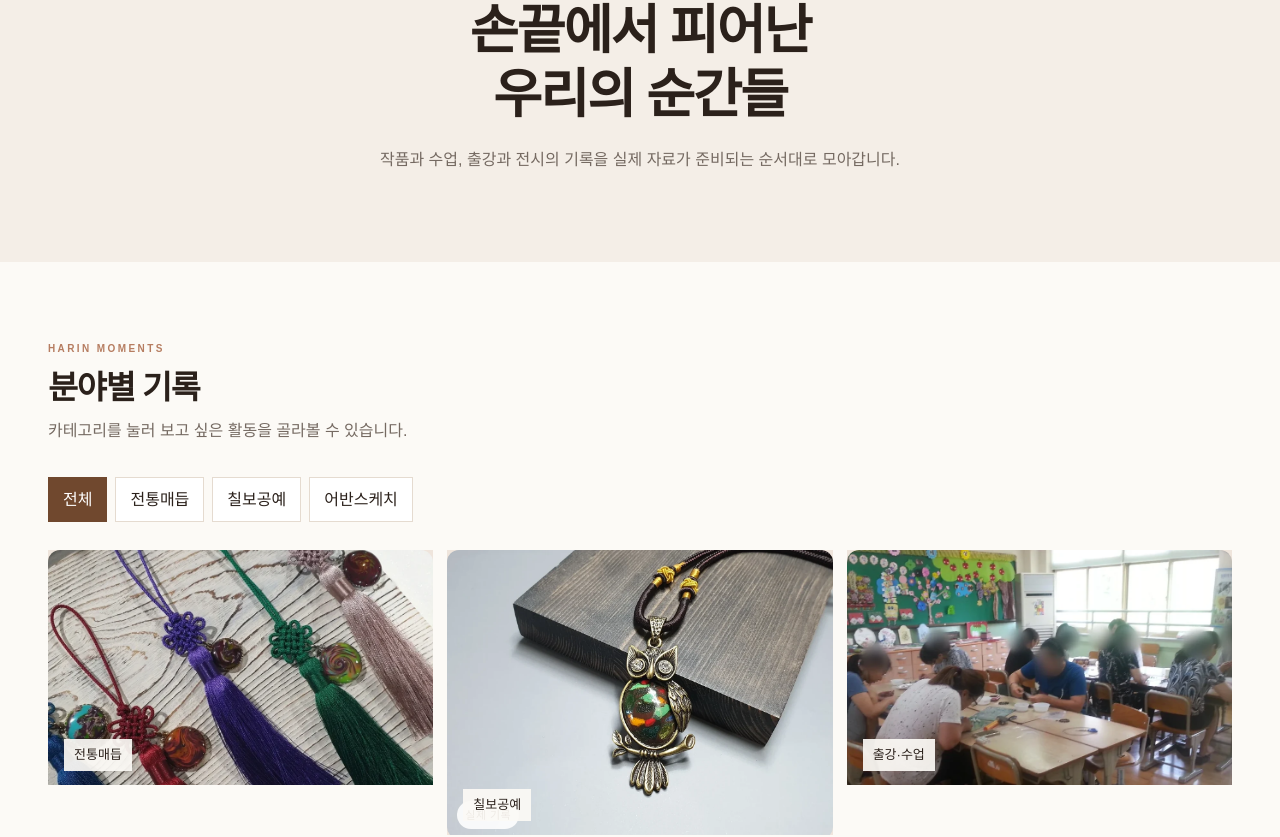
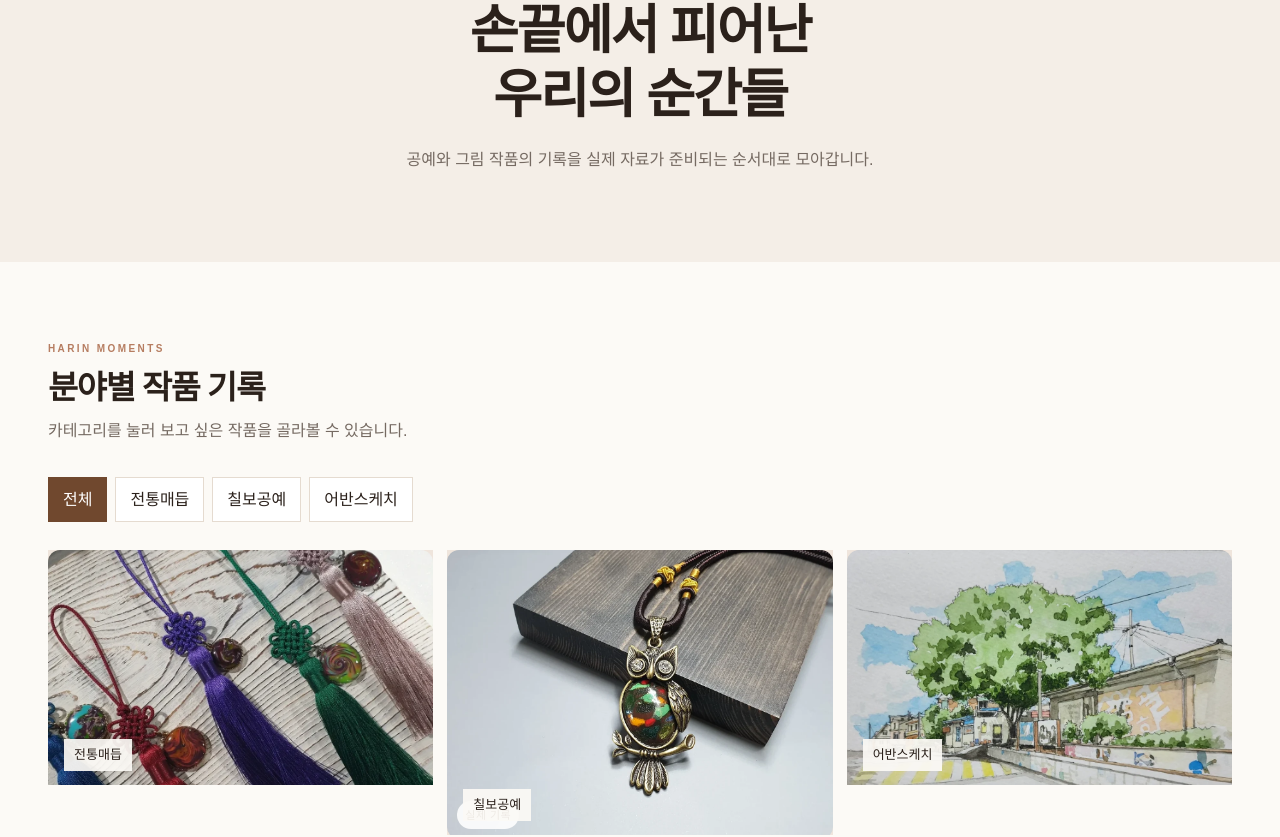
Before and after one commit to harinstudio26/harinart, a Next.js app: page /gallery in a window 1280 px wide. Shown: the part 204-1041 px from the top of the page. Built offline with nearby package versions, Linux system fonts and the light colour scheme.

Commit message:
갤러리에서 수강생 사진 제외

```diff
--- a/app/gallery/page.tsx
+++ b/app/gallery/page.tsx
@@ -4,21 +4,18 @@ import Link from 'next/link';
 import { ArrowRight } from 'lucide-react';
 import { GalleryCollection, type GalleryItem } from './gallery-collection';
 
-export const metadata={title:'갤러리',description:'하린문화예술의 공예 작품, 수업 현장, 출강, 캘리그라피와 어반스케치 활동 기록'};
+export const metadata={title:'갤러리',description:'하린문화예술의 전통매듭, 칠보공예와 어반스케치 작품 기록'};
 export const dynamic='force-static';
 
 const folderConfig=[
   {folder:'knot',category:'전통매듭',label:'전통매듭 작품',alt:'하린문화예술 전통매듭 실제 작품'},
   {folder:'enamel',category:'칠보공예',label:'칠보공예 작품',alt:'하린문화예술 칠보공예 실제 작품'},
-  {folder:'class',category:'출강·수업',label:'출강·수업 현장',alt:'하린문화예술 기관 및 단체 수업 실제 현장'},
   {folder:'urban',category:'어반스케치',label:'어반스케치 작품',alt:'하린문화예술 어반스케치 실제 작품'},
 ] as const;
 
 const legacyItems=[
   {file:'knot-03.webp',category:'전통매듭',label:'전통매듭 작품',alt:'하린문화예술 전통매듭 실제 작품'},
   {file:'enamel-02.webp',category:'칠보공예',label:'칠보공예 작품',alt:'하린문화예술 칠보공예 실제 작품'},
-  {file:'class-01.webp',category:'출강·수업',label:'출강·수업 현장',alt:'하린문화예술 기관 단체 출강 실제 현장'},
-  {file:'class-02.webp',category:'출강·수업',label:'공예 수업 현장',alt:'하린문화예술 공예 수업 실제 현장'},
   {file:'urban-01.webp',category:'어반스케치',label:'어반스케치 작품',alt:'하린문화예술 어반스케치 실제 작품'},
 ] as const;
 
@@ -59,9 +56,9 @@ function getGalleryItems():GalleryItem[]{
 export default function Page(){
   const items=getGalleryItems();
   return <>
-    <section className="page-hero"><p className="eyebrow">GALLERY</p><h1>손끝에서 피어난<br/>우리의 순간들</h1><p className="lead">작품과 수업, 출강과 전시의 기록을 실제 자료가 준비되는 순서대로 모아갑니다.</p></section>
+    <section className="page-hero"><p className="eyebrow">GALLERY</p><h1>손끝에서 피어난<br/>우리의 순간들</h1><p className="lead">공예와 그림 작품의 기록을 실제 자료가 준비되는 순서대로 모아갑니다.</p></section>
     <section className="page-content">
-      <div className="content-heading"><p className="eyebrow">HARIN MOMENTS</p><h2>분야별 기록</h2><p>카테고리를 눌러 보고 싶은 활동을 골라볼 수 있습니다.</p></div>
+      <div className="content-heading"><p className="eyebrow">HARIN MOMENTS</p><h2>분야별 작품 기록</h2><p>카테고리를 눌러 보고 싶은 작품을 골라볼 수 있습니다.</p></div>
       <GalleryCollection items={items}/>
       <div className="page-cta"><div><h3>이런 프로그램을 우리 기관에서도 진행하고 싶으신가요?</h3><p>관심 분야와 대상, 인원, 일정을 알려주시면 출강 프로그램 상담으로 연결됩니다.</p></div><Link href="/contact?type=group" className="button">출강 문의 <ArrowRight size={16}/></Link></div>
     </section>
```
